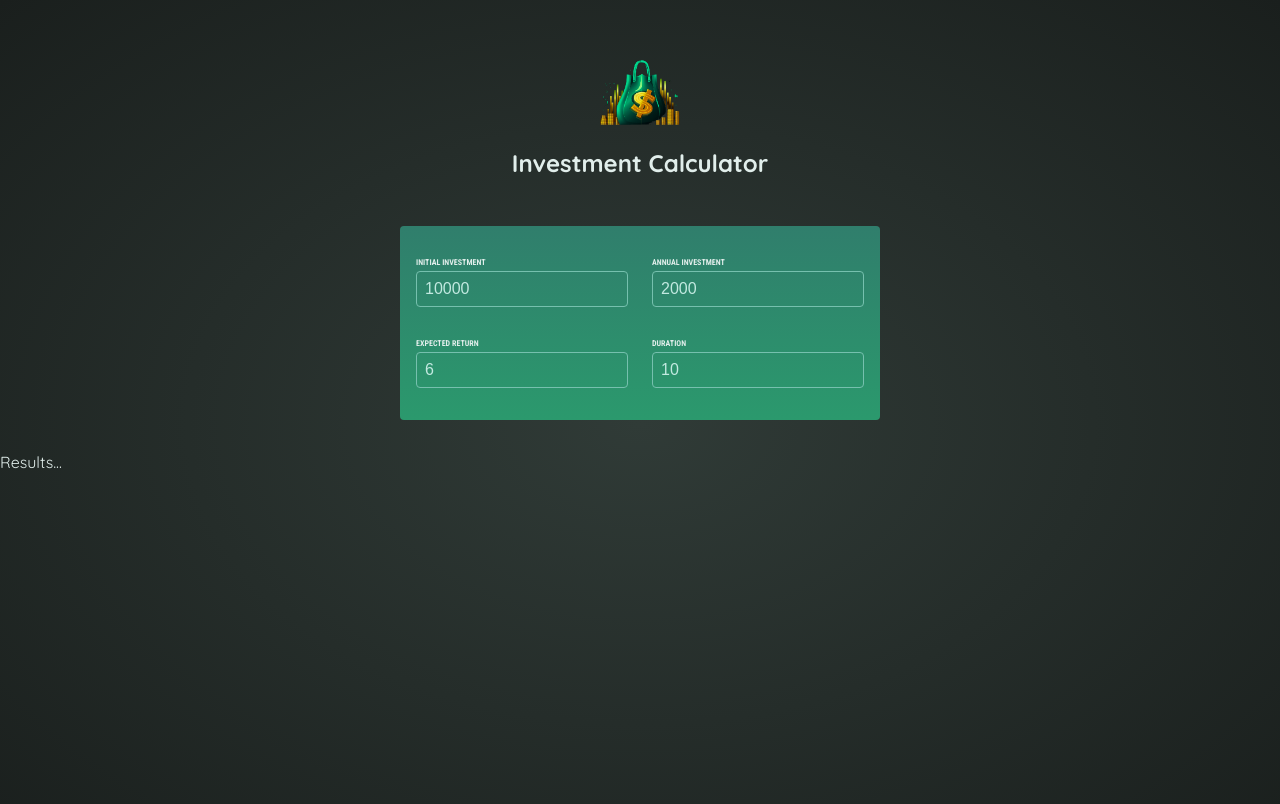
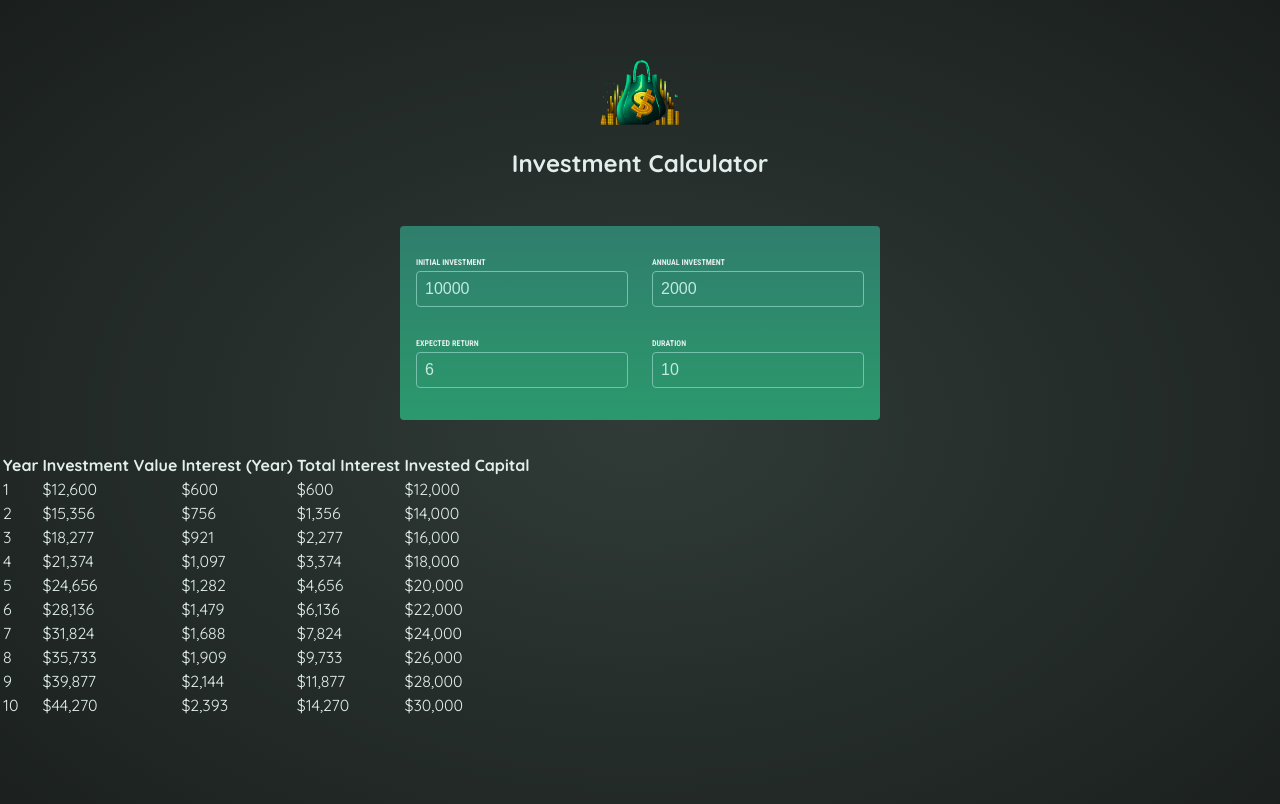
Before and after one commit to AtlantisAJ/investment-calculator, a React (Vite) app: page / in a window 1280 px wide. Shown: the top 804 px of the page. Built offline with nearby package versions, Linux system fonts and the light colour scheme.

Commit message:
fix(component Results): Improved investment results rendering with table and interest calculations.

```diff
--- a/src/components/Results.jsx
+++ b/src/components/Results.jsx
@@ -1,11 +1,34 @@
-import { calculateInvestmentResults } from '../util/investment.js';
+import { calculateInvestmentResults, formatter } from '../util/investment.js';
 
 function Results({ input }) {
     const resultsData = calculateInvestmentResults(input);
+    const initialInvestment = resultsData[0].valueEndOfYear - resultsData[0].interest - resultsData[0].annualInvestment
 
-    console.log(resultsData)
+    return <table id="results">
+        <thead>
+        <tr>
+            <th>Year</th>
+            <th>Investment Value</th>
+            <th>Interest (Year)</th>
+            <th>Total Interest</th>
+            <th>Invested Capital</th>
+        </tr>
+        </thead>
+        <tbody>
+        {resultsData.map((yearData) => {
+            const totalInterest = yearData.valueEndOfYear - yearData.annualInvestment * yearData.year - initialInvestment;
+            const totalAmountInvested = yearData.valueEndOfYear - totalInterest;
 
-    return <p>Results...</p>
+            return <tr key={yearData.year}>
+                <td>{yearData.year}</td>
+                <td>{formatter.format(yearData.valueEndOfYear)}</td>
+                <td>{formatter.format(yearData.interest)}</td>
+                <td>{formatter.format(totalInterest)}</td>
+                <td>{formatter.format(totalAmountInvested)}</td>
+            </tr>
+        })}
+        </tbody>
+    </table>
 }
 
 export default Results;
```
